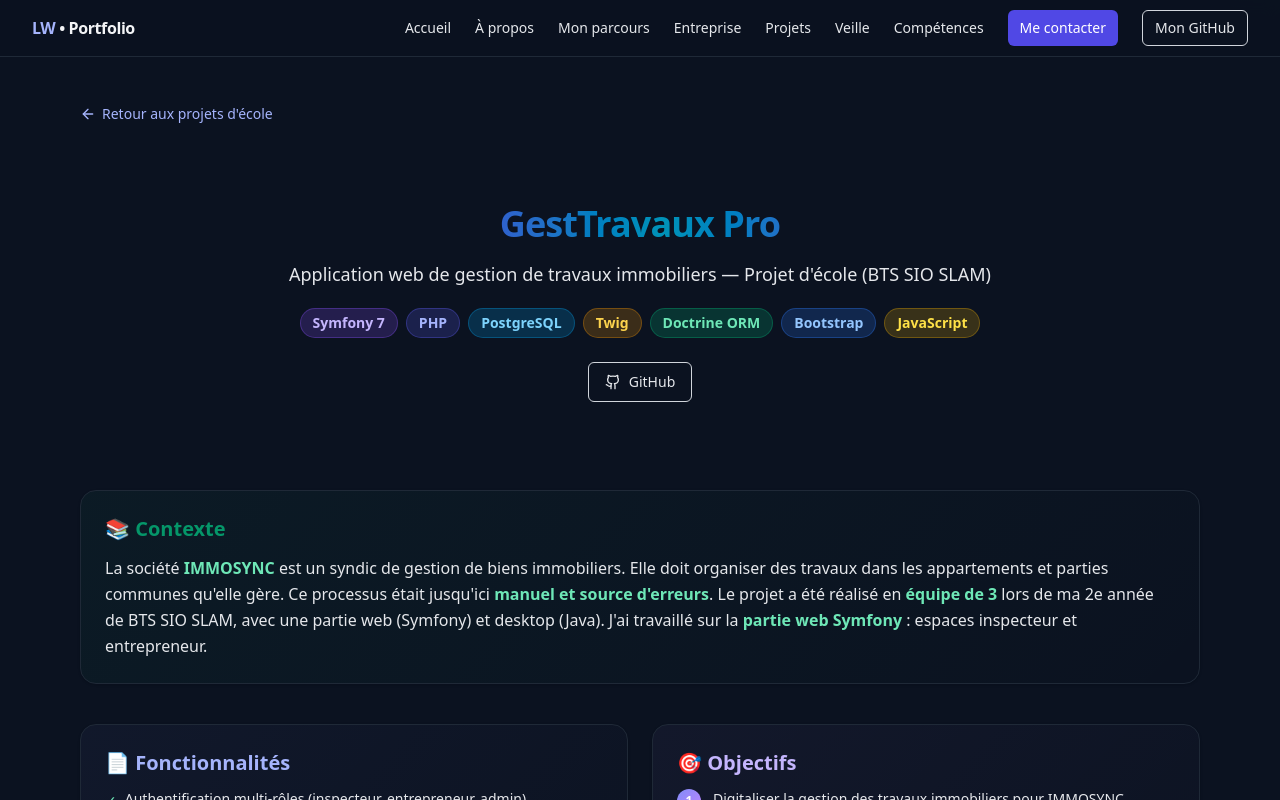
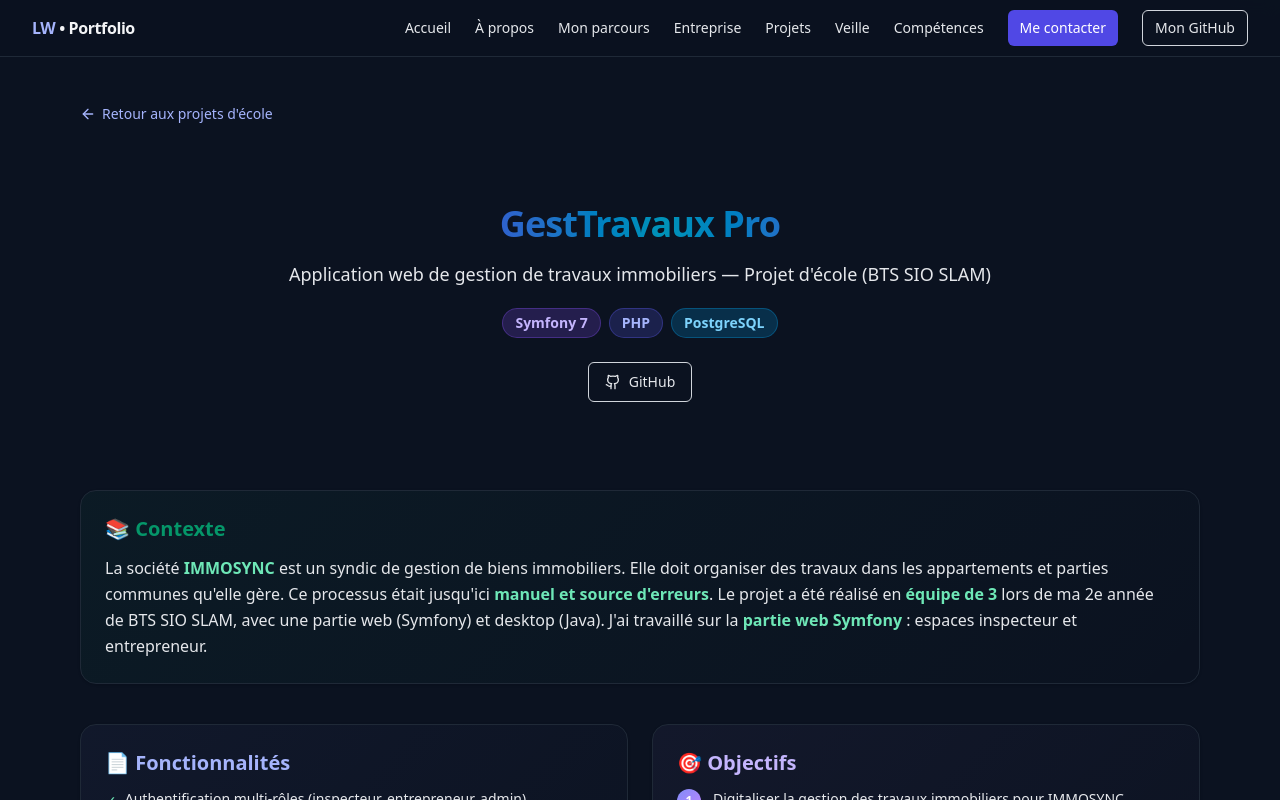
Before and after one commit to levanawizman/Portfolio-LevanaWizman, a React (Vite) app: page /projet/gesttravaux-web in a window 1280 px wide. Shown: the top 800 px of the page. Built offline with nearby package versions, Linux system fonts and the light colour scheme.

Commit message:
Simplification badges techno GestTravaux Web (Symfony 7, PHP, PostgreSQL)
Co-Authored-By: Claude Opus 4.6 (1M context) <noreply@anthropic.com>

```diff
--- a/src/pages/Projects.tsx
+++ b/src/pages/Projects.tsx
@@ -32,7 +32,7 @@ const projects: Project[] = [
     title: 'GestTravaux Pro — Web',
     desc: 'GestTravaux Pro — Web',
     img: '/screenshots/gesttravaux-web/connexion.jpg',
-    stack: ['Symfony 7', 'PHP', 'PostgreSQL', 'Twig', 'Bootstrap'],
+    stack: ['Symfony 7', 'PHP', 'PostgreSQL'],
     github: 'https://github.com/ort-montreuil/BTS-SIO-G6-2026-GESTTRAVAUX-Web',
     category: 'ecole',
     page: '/projet/gesttravaux-web',
--- a/src/pages/ProjetGestTravauxWeb.tsx
+++ b/src/pages/ProjetGestTravauxWeb.tsx
@@ -60,10 +60,6 @@ export default function ProjetGestTravauxWeb() {
           <span className="px-3 py-1 rounded-full text-sm font-semibold bg-violet-500/20 text-violet-600 border border-violet-500/30">Symfony 7</span>
           <span className="px-3 py-1 rounded-full text-sm font-semibold bg-indigo-500/20 text-indigo-600 border border-indigo-500/30">PHP</span>
           <span className="px-3 py-1 rounded-full text-sm font-semibold bg-sky-500/20 text-sky-600 border border-sky-500/30">PostgreSQL</span>
-          <span className="px-3 py-1 rounded-full text-sm font-semibold bg-amber-500/20 text-amber-600 border border-amber-500/30">Twig</span>
-          <span className="px-3 py-1 rounded-full text-sm font-semibold bg-emerald-500/20 text-emerald-600 border border-emerald-500/30">Doctrine ORM</span>
-          <span className="px-3 py-1 rounded-full text-sm font-semibold bg-blue-500/20 text-blue-600 border border-blue-500/30">Bootstrap</span>
-          <span className="px-3 py-1 rounded-full text-sm font-semibold bg-yellow-500/20 text-yellow-600 border border-yellow-500/30">JavaScript</span>
         </div>
         <div className="flex gap-3">
           <Button asChild variant="outline">
```
